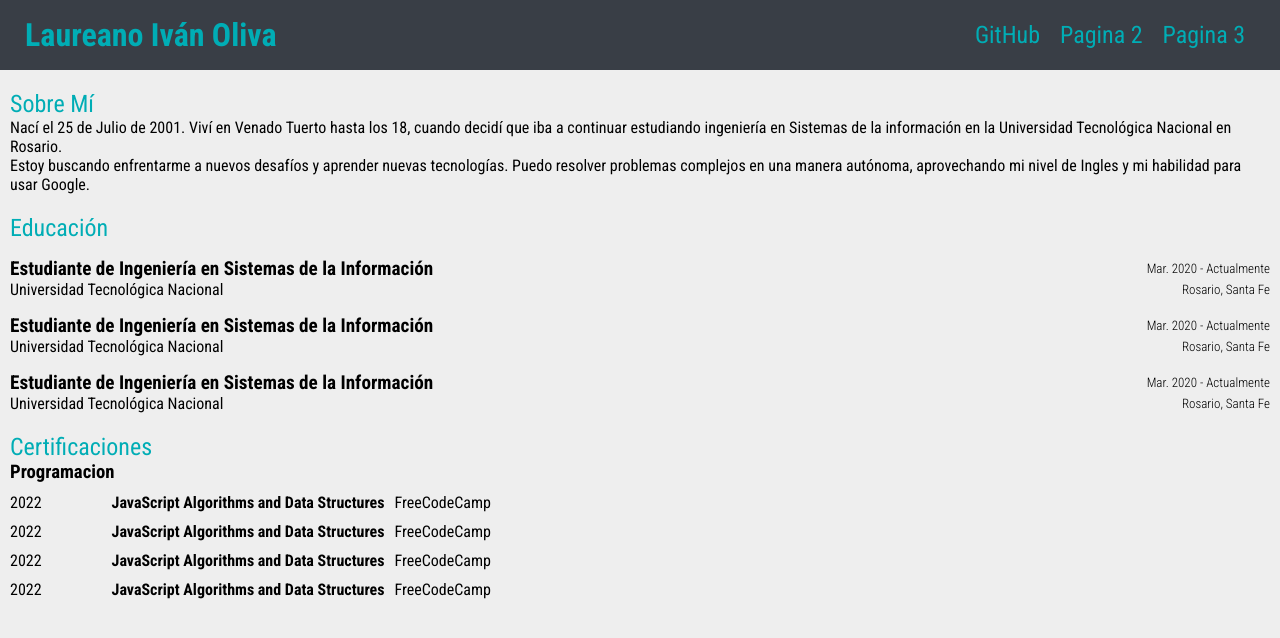
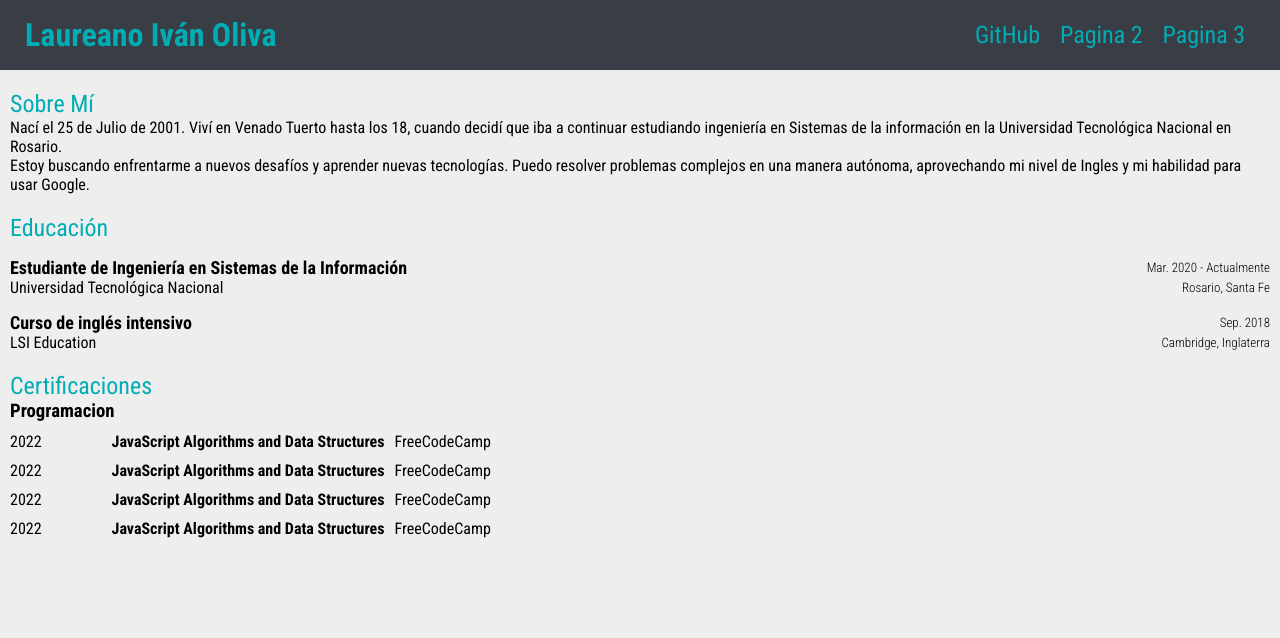
Before and after one commit to laucha54321/mi-pagina, a Vue app: page / in a window 1280 px wide. Shown: the top 638 px of the page. Built offline with nearby package versions, Linux system fonts and the light colour scheme.

Commit message:
titleYearPlace now uses slots and elemts are added using json notation and v-for

```diff
--- a/src/components/titleYearPlace.vue
+++ b/src/components/titleYearPlace.vue
@@ -1,12 +1,12 @@
 <template>
     <div class="title-year-container">
         <div class="title-year">
-            <p class="title">Estudiante de Ingeniería en Sistemas de la Información</p>
-            <p class="year">Mar. 2020 - Actualmente</p>
+            <p class="title"><slot name="title"></slot></p>
+            <p class="year"><slot name="year"></slot></p>
         </div>
         <div class="title-year">
-            <p>Universidad Tecnológica Nacional</p>
-            <p class="place">Rosario, Santa Fe</p>
+            <p class="institution"><slot name="institution"></slot></p>
+            <p class="place"><slot name="place"></slot></p>
         </div>
     </div>
 </template>
@@ -19,12 +19,9 @@
     align-items: center;
     justify-content: space-between;
 }
-.title-year p{
-    display: inline-block;
-}
 .title{
     font-weight: bold;
-    font-size: larger;
+    font-size: large;
 }
 .year,.place{
     font-weight: lighter;
--- a/src/views/HomeView.vue
+++ b/src/views/HomeView.vue
@@ -8,9 +8,12 @@
     </div>
     <div class="container">
       <h2>Educación</h2>
-      <title-year-place></title-year-place>
-      <title-year-place></title-year-place>
-      <title-year-place></title-year-place>
+      <title-year-place v-for="el in educacion">
+        <template v-slot:title>{{el.title}}</template>
+        <template v-slot:year>{{ el.year }}</template>
+        <template v-slot:institution>{{ el.institution }}</template>
+        <template v-slot:place>{{ el.place }}</template>
+      </title-year-place>
     </div>
     <div class="container">
       <h2>Certificaciones</h2>
@@ -31,7 +34,26 @@ export default{
     TheHeader,
     titleYearPlace,
     yearCertification
+  },
+  data(){
+    return{
+      educacion:[
+        {
+          title:'Estudiante de Ingeniería en Sistemas de la Información',
+          year:'Mar. 2020 - Actualmente',
+          institution:'Universidad Tecnológica Nacional',
+          place:'Rosario, Santa Fe'
+        },
+        {
+          title:'Curso de inglés intensivo',
+          year:'Sep. 2018',
+          institution:'LSI Education',
+          place:'Cambridge, Inglaterra'
+        }
+      ]
+    }
   }
+
 }
 </script>
 <style scoped>
```
